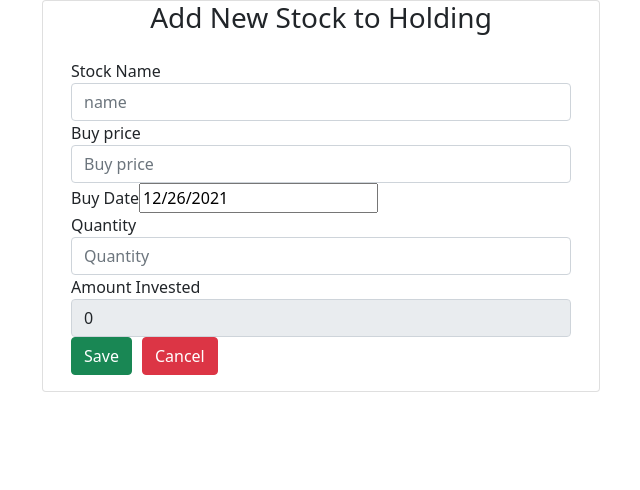
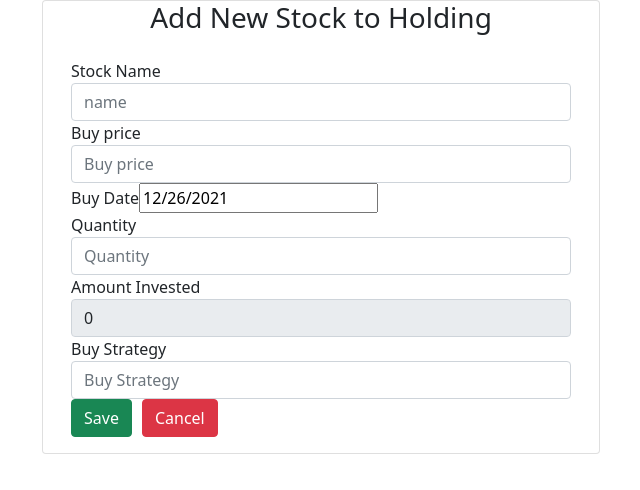
Before and after one commit to csolanke/stock-tracker-GUI, a React (Create React App) app: page / in a window 1280 px wide. Both pictures are taken after a click on the button "Add Stock". Shown: the top 490 px of the page, without its empty margins (319-959 px from the left). Built offline with nearby package versions, Linux system fonts and the light colour scheme; no server answers.

Commit message:
Added BuyStrategy field to create/updateStockComponent

```diff
--- a/src/components/CreateStockComponent.js
+++ b/src/components/CreateStockComponent.js
@@ -16,10 +16,12 @@ class CreateStockComponent extends Component {
            purchaseDate : new Date(),
            quantityPurchased:'',
            amountInvested: '',
+           purchaseStrategy:'',
            nameError:'',
            priceError:'',
            dateError:'',
            quantityerror:'',
+           strategyError:''
 
 
 
@@ -33,6 +35,7 @@ class CreateStockComponent extends Component {
        this.changeAmountInvestedHandler=this.changeAmountInvestedHandler.bind(this)
        this.saveStock = this.saveStock.bind(this);
        this.cancelRedirect = this.cancelRedirect.bind(this);
+       this.strategyHandler= this.strategyHandler.bind(this);
    }
 
 
@@ -43,6 +46,7 @@ class CreateStockComponent extends Component {
         let priceError ='';
         let dateError='';
         let quantityerror ='';
+        let strategyError=''
 
 
         if(!this.state.name)
@@ -66,9 +70,14 @@ class CreateStockComponent extends Component {
 
         }
 
-        if(nameError || priceError || dateError || quantityerror)
+        if(!this.state.purchaseStrategy)
         {
-            this.setState({nameError,priceError,dateError,quantityerror});
+            strategyError='buy Strategy is required';
+        }
+
+        if(nameError || priceError || dateError || quantityerror ||strategyError)
+        {
+            this.setState({nameError,priceError,dateError,quantityerror,strategyError});
             return false;
         }
 
@@ -86,7 +95,8 @@ class CreateStockComponent extends Component {
             pricePurchased : this.state.pricePurchased,
             purchaseDate  : this.state.purchaseDate.toLocaleDateString(),
             quantityPurchased: this.state.quantityPurchased,
-            amountInvested: this.state.pricePurchased * this.state.quantityPurchased
+            amountInvested: this.state.pricePurchased * this.state.quantityPurchased,
+            purchaseStrategy:this.state.purchaseStrategy
         };
 
     console.log(stock);
@@ -122,6 +132,10 @@ class CreateStockComponent extends Component {
 
    changeAmountInvestedHandler=(event)=>{
        this.setState({amountInvested: event.target.value});
+   }
+
+   strategyHandler=(event)=>{
+       this.setState({purchaseStrategy: event.target.value});
    }
 
 
@@ -170,7 +184,15 @@ class CreateStockComponent extends Component {
                                                <input placeholder="Amount Invested" name="amountInvested" className="form-control"
                                                   value={this.state.pricePurchased * this.state.quantityPurchased} readOnly/>
                                            </div>
-                                           <div style={{color:'red'}}>{this.state.amountInvestedError}</div>
+
+
+                                           <div className="form-group">
+                                               <label>Buy Strategy</label>
+                                               <input placeholder="Buy Strategy" name="purchaseStrategy" className="form-control"
+                                                  value={this.state.purchaseStrategy} onChange={this.strategyHandler}/>
+                                           </div>
+                                           <div style={{color:'red'}}>{this.state.strategyError}</div>
+
 
                                            <button className="btn btn-success" onClick={this.saveStock}>Save</button>
                                            <button className="btn btn-danger" onClick={this.cancelRedirect} style={{marginLeft: "10px"}}>Cancel</button>
--- a/src/components/ListStocksComponent.js
+++ b/src/components/ListStocksComponent.js
@@ -65,6 +65,7 @@ class ListStocksComponent extends Component {
                                 <th>Quantity</th>
                                 <th>Buy price</th>
                                 <th>Amount Invested</th>
+                                <th>Buy Strategy</th>
                                 {/* <th>Current Value of Investment</th> */}
 
                                 <th>Actions</th>
@@ -80,6 +81,7 @@ class ListStocksComponent extends Component {
                                         <td>{stock.quantityPurchased}</td>
                                         <td>{stock.pricePurchased}</td>
                                         <td>{stock.amountInvested}</td>
+                                        <td>{stock.purchaseStrategy}</td>
                                         {/* <td>{stock.currentValueOfInvestment}</td> */}
 
                                         <td>
--- a/src/components/UpdateStockComponent.js
+++ b/src/components/UpdateStockComponent.js
@@ -16,7 +16,8 @@ class UpdateStockComponent extends Component {
            pricePurchased : '',
            purchaseDate : '',
            quantityPurchased:'',
-           amountInvested:''
+           amountInvested:'',
+           purchaseStrategy:''
 
        }
 
@@ -27,6 +28,7 @@ class UpdateStockComponent extends Component {
        this.changeAmountInvestedHandler=this.changeAmountInvestedHandler.bind(this)
        this.updateStock = this.updateStock.bind(this);
        this.cancelRedirect = this.cancelRedirect.bind(this);
+       this.strategyHandler=this.strategyHandler.bind(this);
    }
 
 
@@ -43,7 +45,8 @@ class UpdateStockComponent extends Component {
              pricePurchased : stock.pricePurchased,
              purchaseDate : new Date(stock.purchaseDate),
              quantityPurchased:stock.quantityPurchased,
-             amountInvested: stock.amountInvested
+             amountInvested: stock.amountInvested,
+             purchaseStrategy:stock.purchaseStrategy
          });
 
        })
@@ -57,9 +60,11 @@ class UpdateStockComponent extends Component {
              pricePurchased : this.state.pricePurchased,
              purchaseDate : this.state.purchaseDate.toLocaleDateString(),
              quantityPurchased:this.state.quantityPurchased,
-             amountInvested: this.state.pricePurchased * this.state.quantityPurchased
+             amountInvested: this.state.pricePurchased * this.state.quantityPurchased,
+             purchaseStrategy:  this.state.purchaseStrategy
     }
 
+    console.log(stock);
    StockService.updateStocks(stock,this.state.id).then(res=>{
 
      this.props.history.push('/');
@@ -98,6 +103,10 @@ class UpdateStockComponent extends Component {
    changeAmountInvestedHandler=(event)=>{
        this.setState({amountInvested: event.target.value});
    }
+
+   strategyHandler=(event)=>{
+    this.setState({purchaseStrategy: event.target.value});
+}
 
 
 
@@ -143,6 +152,14 @@ class UpdateStockComponent extends Component {
                                                <input placeholder="Amount Invested" name="amountInvested" className="form-control"
                                                   value={this.state.pricePurchased * this.state.quantityPurchased} readOnly/>
                                            </div>
+
+                                          <div className="form-group">
+                                               <label>Buy Strategy</label>
+                                               <input placeholder="Buy Strategy" name="puchaseStrategy" className="form-control"
+                                                  value={this.state.purchaseStrategy} onChange={this.strategyHandler}/>
+                                           </div>
+
+
                                            <button className="btn btn-success" onClick={this.updateStock}>Save</button>
                                            <button className="btn btn-danger" onClick={this.cancelRedirect} style={{marginLeft: "10px"}}>Cancel</button>
                                        </form>
```
